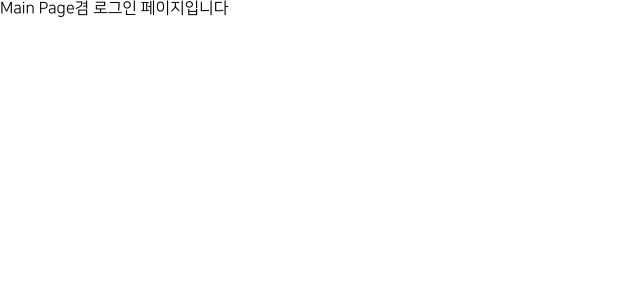
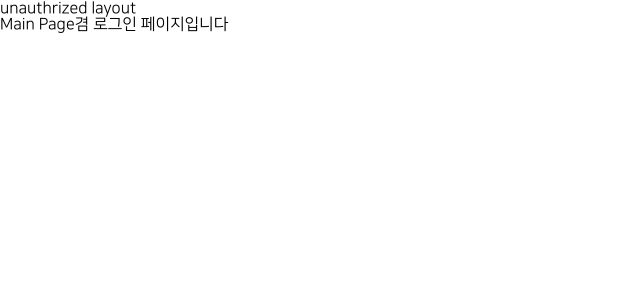
Before and after one commit to JaeilJO/blanking, a Next.js app: page / in a window 1280 px wide. Shown: the top 300 px of the page, without its empty margins (0-640 px from the left). Built offline with nearby package versions, Linux system fonts and the light colour scheme.

Commit message:
refactor : unauthorized folder 생성 후 auth 페이지 분리

```diff
--- /dev/null
+++ b/src/app/(unauthrized)/layout.tsx
@@ -0,0 +1,10 @@
+function Layout({ children }: { children: React.ReactNode }) {
+    return (
+        <div>
+            unauthrized layout
+            {children}
+        </div>
+    );
+}
+
+export default Layout;
```
Also changed, not shown: src/app/(unauthrized)/page.tsx (renamed from src/app/page.tsx).
